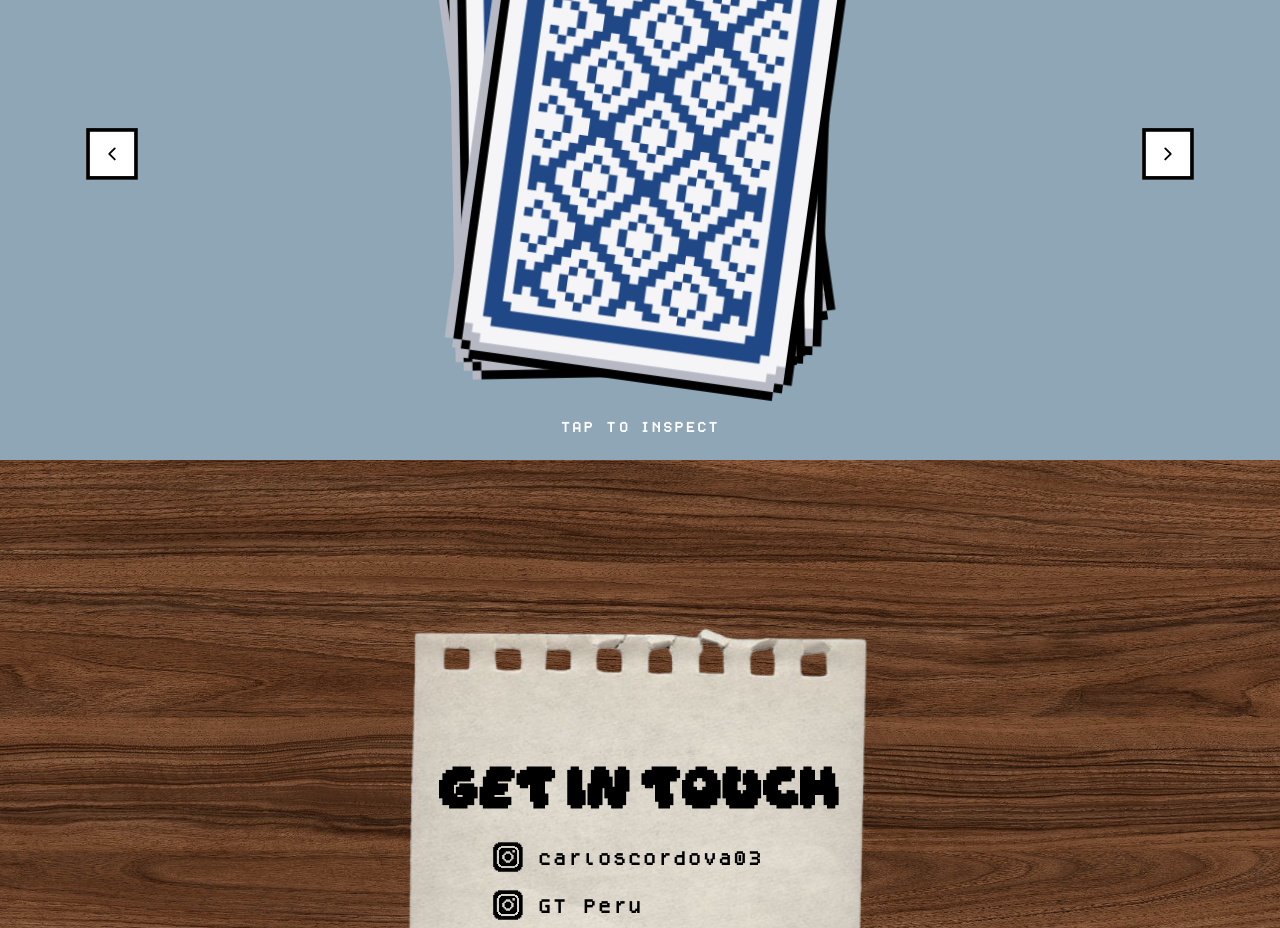
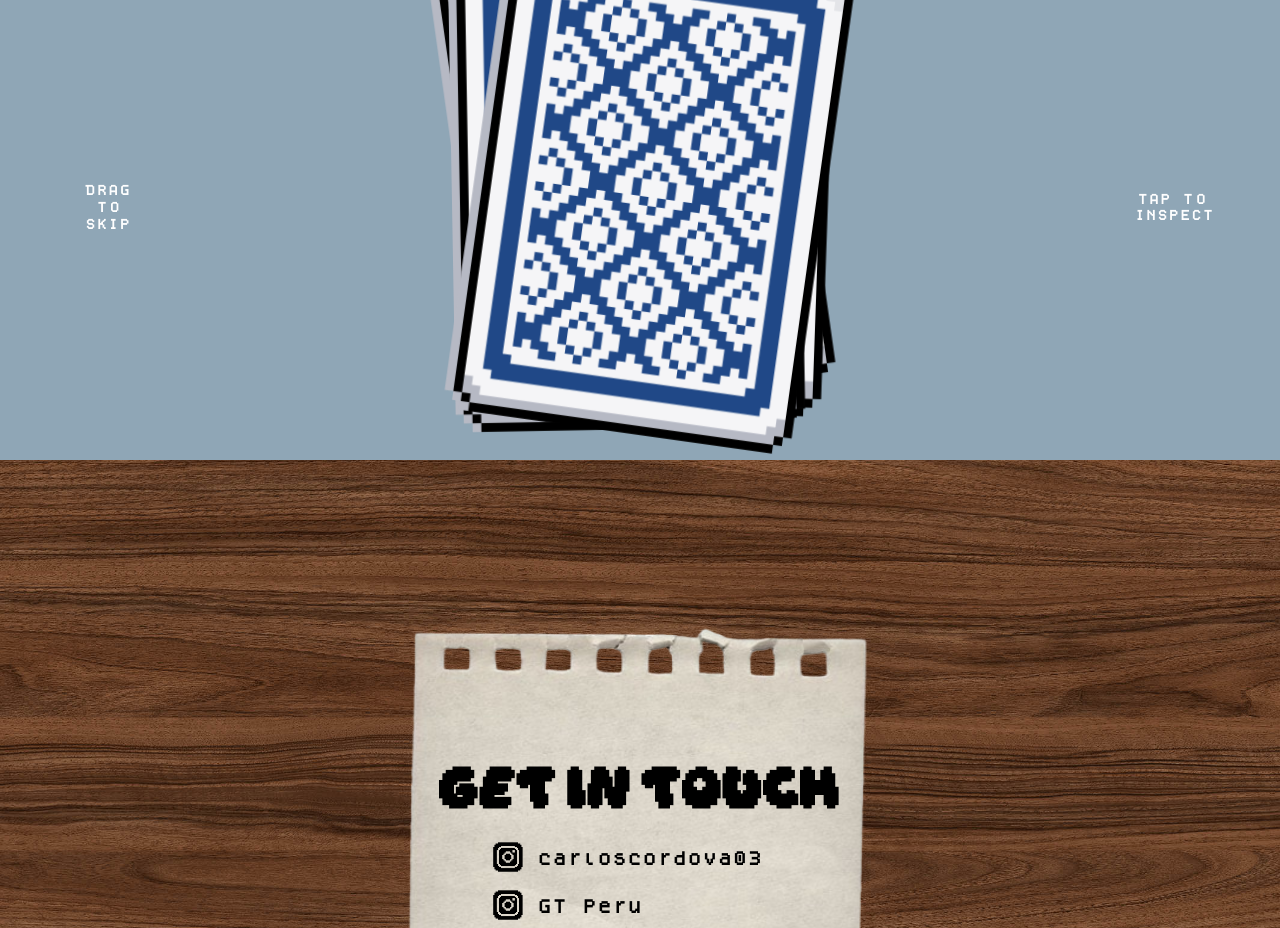
Before and after one commit to CarCor3/my-personal-site, a Next.js app: page / in a window 1280 px wide. Shown: the part 1940-2868 px from the top of the page. Built offline with nearby package versions, Linux system fonts and the light colour scheme; a web font is replaced by a local one.

Commit message:
Multiplatform adjustment

```diff
--- a/app/projects/page.tsx
+++ b/app/projects/page.tsx
@@ -3,7 +3,7 @@
 import { motion, AnimatePresence } from 'framer-motion';
 import Image from 'next/image';
 import { useState, useRef, useEffect } from 'react';
-import { ChevronLeft, ChevronRight, X } from 'lucide-react';
+import { X } from 'lucide-react';
 
 const projectImages = [
     {
@@ -171,20 +171,18 @@ export default function Projects() {
                         transition={{ type: 'spring', stiffness: 260, damping: 28 }}
                         className="relative w-full flex flex-col md:flex-row items-center justify-center"
                     >
-
-                    {/* Left Arrow */}
+                        {/* Left hint: DRAG TO SKIP */}
                         <AnimatePresence>
                             {inspectedIndex === null && (
-                            <motion.button
-                                initial={{ opacity: 0, x: -20 }}
-                                animate={{ opacity: 1, x: 0, y: isMobile ? 0 : 110 }}
-                                exit={{ opacity: 0, x: -20, y: isMobile ? 0 : 110 }}
-                                onClick={() => handlePrev()}
-                                className="absolute left-0 md:left-4 lg:left-10 z-[60] p-2 md:p-3 bg-white border-4 border-black hover:bg-gray-100 transition-colors cursor-pointer"
-                                aria-label="Previous project"
+                                <motion.p
+                                    initial={{ opacity: 0 }}
+                                    animate={{ opacity: 1, y: isMobile ? 0 : 110 }}
+                                    exit={{ opacity: 0 }}
+                                    className="absolute left-0 md:left-6 z-[60] font-dogica text-[10px] md:text-[12px] text-white font-bold animate-pulse tracking-wide text-center"
+                                    style={{ maxWidth: '80px' }}
                                 >
-                                <ChevronLeft className="w-5 h-5 md:w-6 md:h-6 text-black" />
-                            </motion.button>
+                                    DRAG TO SKIP
+                                </motion.p>
                             )}
                         </AnimatePresence>
 
@@ -340,28 +338,17 @@ export default function Projects() {
                             )}
                         </AnimatePresence>
 
-                    {/* Right Arrow */}
-                    <AnimatePresence>
-                        {inspectedIndex === null && (
-                            <motion.button
-                                initial={{ opacity: 0, x: 20 }}
-                                animate={{ opacity: 1, x: 0, y: isMobile ? 0 : 110 }}
-                                exit={{ opacity: 0, x: 20, y: isMobile ? 0 : 110 }}
-                                onClick={() => handleNext()}
-                                className="absolute right-0 md:right-4 lg:right-10 z-[60] p-2 md:p-3 bg-white border-4 border-black hover:bg-gray-100 transition-colors cursor-pointer"
-                                aria-label="Next project"
+                        {/* Right hint: TAP TO INSPECT / USE X TO RETURN */}
+                        <motion.p
+                            initial={{ opacity: 0 }}
+                            animate={{ opacity: 1, y: isMobile ? 0 : 110 }}
+                            className="absolute right-0 md:right-6 z-[60] font-dogica text-[10px] md:text-[12px] text-white font-bold animate-pulse tracking-wide text-center"
+                            style={{ maxWidth: '80px' }}
                         >
-                                <ChevronRight className="w-5 h-5 md:w-6 md:h-6 text-black" />
-                            </motion.button>
-                        )}
-                    </AnimatePresence>
+                            {inspectedIndex !== null ? 'USE X TO RETURN' : 'TAP TO INSPECT'}
+                        </motion.p>
+
                     </motion.div>
-            </div>
-
-            <div className="mt-6 md:mt-24 text-center px-4"> {/*16 is the location of the bottom text*/}
-                <p className="font-dogica text-[10px] md:text-[12px] text-white font-bold animate-pulse tracking-wide">
-                    {inspectedIndex !== null ? 'USE X TO RETURN' : 'TAP TO INSPECT'}
-                </p>
                 </div>
             </div>
         </section>
```
Lines whose indentation alone changed are shown as unchanged.
